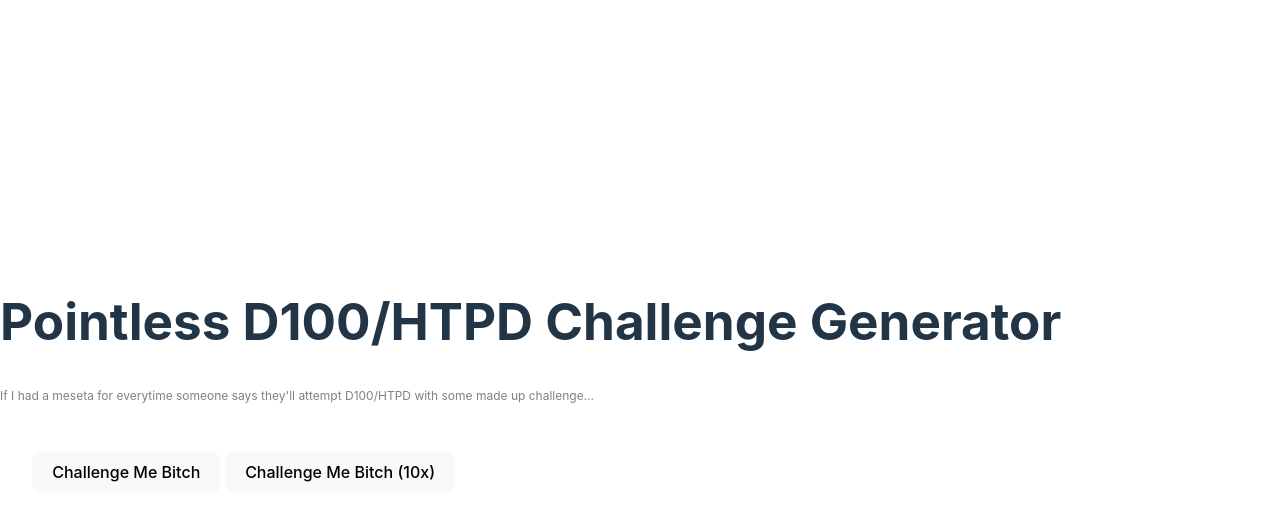
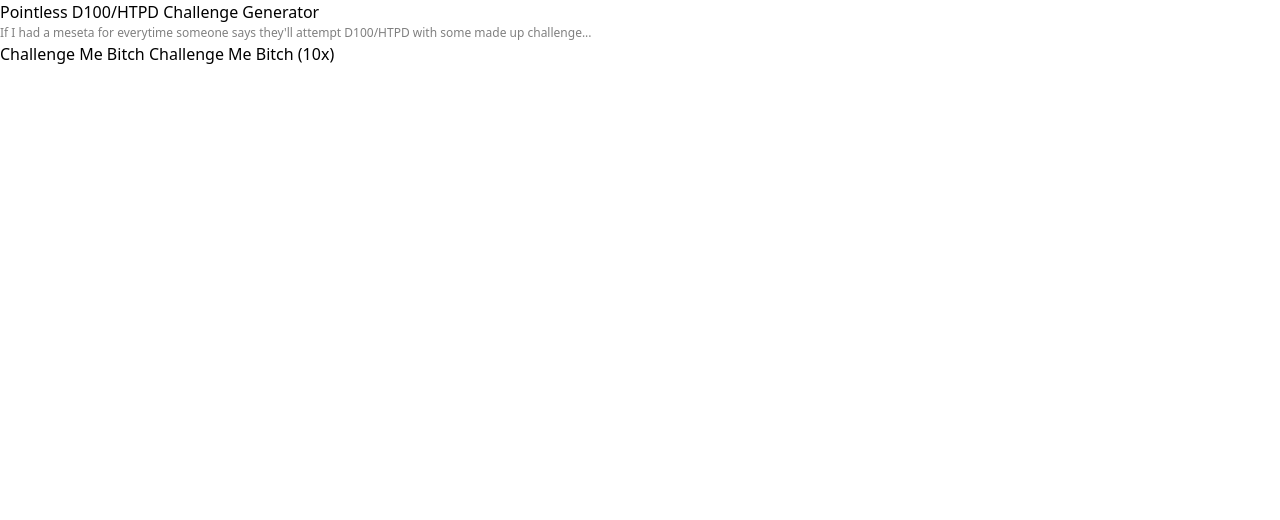
Before and after one commit to mumbler9486/pointless-d100-challenges, a SvelteKit app: page / in a window 1280 px wide. Shown: the top 520 px of the page. Built offline with nearby package versions, Linux system fonts and the light colour scheme.

Commit message:
📦️ Add tailwindcss

```diff
--- a/package.json
+++ b/package.json
@@ -17,12 +17,15 @@
 		"@sveltejs/adapter-auto": "next",
 		"@sveltejs/adapter-static": "^1.0.0-next.43",
 		"@sveltejs/kit": "next",
+		"autoprefixer": "^10.4.12",
 		"gh-pages": "^4.0.0",
+		"postcss": "^8.4.16",
 		"prettier": "^2.6.2",
 		"prettier-plugin-svelte": "^2.7.0",
 		"svelte": "^3.44.0",
 		"svelte-check": "^2.7.1",
 		"svelte-preprocess": "^4.10.6",
+		"tailwindcss": "^3.1.8",
 		"tslib": "^2.3.1",
 		"typescript": "^4.7.4",
 		"vite": "^3.1.0"
--- /dev/null
+++ b/postcss.config.cjs
@@ -0,0 +1,13 @@
+const tailwindcss = require("tailwindcss");
+const autoprefixer = require("autoprefixer");
+
+const config = {
+  plugins: [
+    //Some plugins, like tailwindcss/nesting, need to run before Tailwind,
+    tailwindcss(),
+    //But others, like autoprefixer, need to run after,
+    autoprefixer,
+  ],
+};
+
+module.exports = config;
--- a/src/app.css
+++ b/src/app.css
@@ -1,81 +1,3 @@
-:root {
-  font-family: Inter, Avenir, Helvetica, Arial, sans-serif;
-  font-size: 16px;
-  line-height: 24px;
-  font-weight: 400;
-
-  color-scheme: light dark;
-  color: rgba(255, 255, 255, 0.87);
-  background-color: #242424;
-
-  font-synthesis: none;
-  text-rendering: optimizeLegibility;
-  -webkit-font-smoothing: antialiased;
-  -moz-osx-font-smoothing: grayscale;
-  -webkit-text-size-adjust: 100%;
-}
-
-a {
-  font-weight: 500;
-  color: #646cff;
-  text-decoration: inherit;
-}
-a:hover {
-  color: #535bf2;
-}
-
-body {
-  margin: 0;
-  display: flex;
-  place-items: center;
-  min-width: 320px;
-  min-height: 100vh;
-}
-
-h1 {
-  font-size: 3.2em;
-  line-height: 1.1;
-}
-
-.card {
-  padding: 2em;
-}
-
-#app {
-  max-width: 1280px;
-  margin: 0 auto;
-  padding: 2rem;
-  text-align: center;
-}
-
-button {
-  border-radius: 8px;
-  border: 1px solid transparent;
-  padding: 0.6em 1.2em;
-  font-size: 1em;
-  font-weight: 500;
-  font-family: inherit;
-  background-color: #1a1a1a;
-  cursor: pointer;
-  transition: border-color 0.25s;
-}
-button:hover {
-  border-color: #646cff;
-}
-button:focus,
-button:focus-visible {
-  outline: 4px auto -webkit-focus-ring-color;
-}
-
-@media (prefers-color-scheme: light) {
-  :root {
-    color: #213547;
-    background-color: #ffffff;
-  }
-  a:hover {
-    color: #747bff;
-  }
-  button {
-    background-color: #f9f9f9;
-  }
-}
+@tailwind base;
+@tailwind components;
+@tailwind utilities;
--- a/svelte.config.js
+++ b/svelte.config.js
@@ -5,7 +5,9 @@ const prod = process.env.NODE_ENV === "production";
 console.log("Environment:", process.env.NODE_ENV);
 /** @type {import('@sveltejs/kit').Config} */
 const config = {
-	preprocess: preprocess(),
+	preprocess: preprocess({
+		postcss: true,
+	}),
 
 	kit: {
 		paths: {
--- /dev/null
+++ b/tailwind.config.cjs
@@ -0,0 +1,13 @@
+/** @type {import('tailwindcss').Config} */
+const config = {
+  content: [
+    "./src/**/*.{html,js,svelte,ts}",
+  ],
+
+  theme: {
+    extend: {},
+  },
+  plugins: [],
+};
+
+module.exports = config;
```
Also changed, not shown: 1 other file (tests, documents, lock files or other folders).
